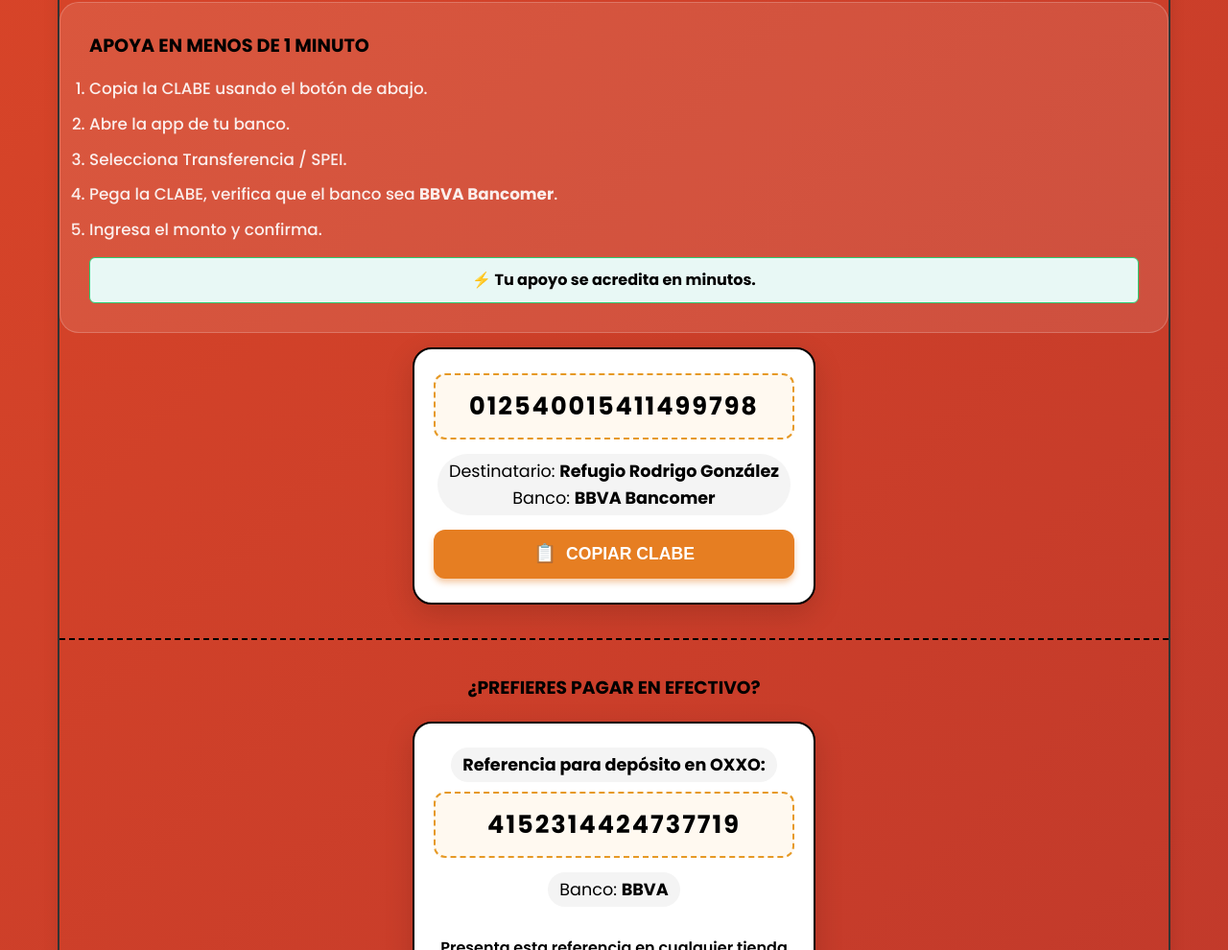
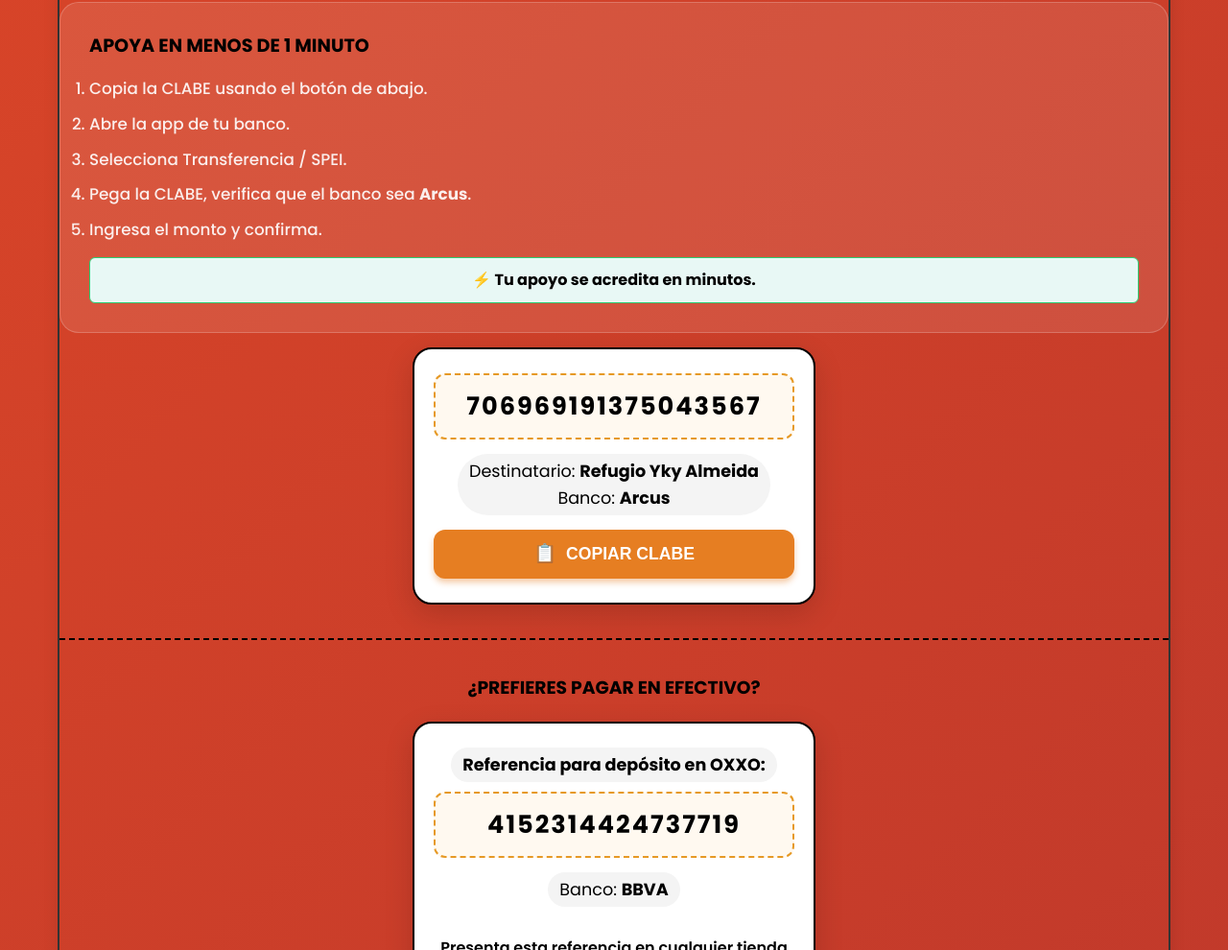
Before and after one commit to outlierd7/donatemxn, a plain HTML site: page donacion/index.html in a window 1280 px wide. Shown: the part 3140-4130 px from the top of the page at 96% size. Drawn offline with Linux system fonts and the light colour scheme; a script that the page names is missing; files whose address does not match are found by name.

Commit message:
Update payment information to Refugio Yky Almeida (Arcus)

```diff
--- a/donacion/index.html
+++ b/donacion/index.html
@@ -270,7 +270,7 @@
 								<li>Copia la CLABE usando el botón de abajo.</li>
 								<li>Abre la app de tu banco.</li>
 								<li>Selecciona Transferencia / SPEI.</li>
-								<li>Pega la CLABE, verifica que el banco sea <strong>BBVA Bancomer</strong>.</li>
+								<li>Pega la CLABE, verifica que el banco sea <strong>Arcus</strong>.</li>
 								<li>Ingresa el monto y confirma.</li>
 							</ol>
 							<p
@@ -283,16 +283,16 @@
 							<!-- CLABE Display -->
 							<div class="pix-key" id="text-clabe"
 								style="font-size: 1.6em; letter-spacing: 2px; font-weight: 900; color: #000;">
-								012540015411499798
+								706969191375043567
 							</div>
 
 							<div class="pix-recipient" style="font-size: 1.1em; color: #000;">
-								Destinatario: <strong style="color: #000;">Refugio Rodrigo González</strong><br>
-								Banco: <strong style="color: #000;">BBVA Bancomer</strong>
+								Destinatario: <strong style="color: #000;">Refugio Yky Almeida</strong><br>
+								Banco: <strong style="color: #000;">Arcus</strong>
 							</div>
 
 							<button class="copy-btn" id="btn-copy-clabe"
-								onclick="copyToClipboard('012540015411499798', this, 'CLABE')"
+								onclick="copyToClipboard('706969191375043567', this, 'CLABE')"
 								style="background: #e67e22; color: #fff; font-weight: 800; font-size: 1.1em; padding: 15px 30px; box-shadow: 0 4px 6px rgba(230, 126, 34, 0.4); text-transform: uppercase;">
 								<span class="copy-icon">📋</span>
 								COPIAR CLABE
```
